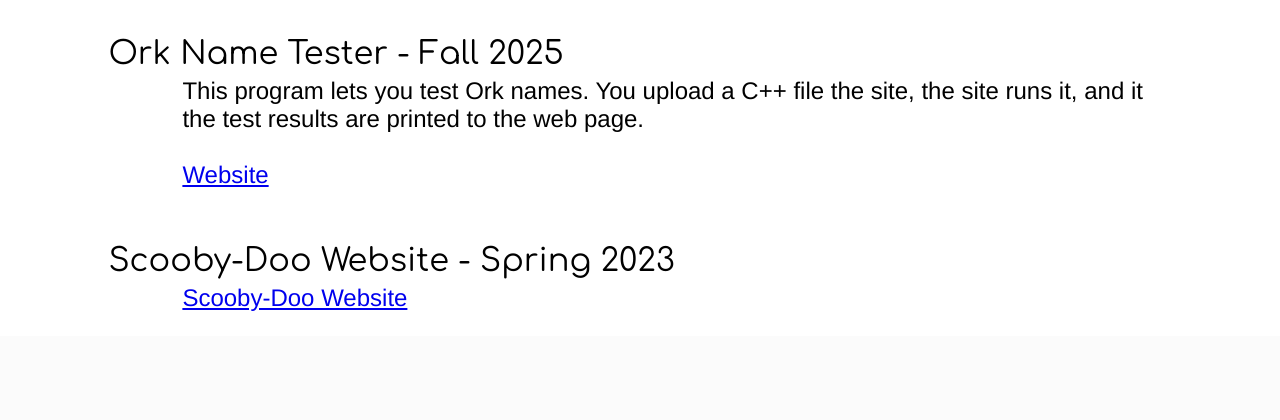
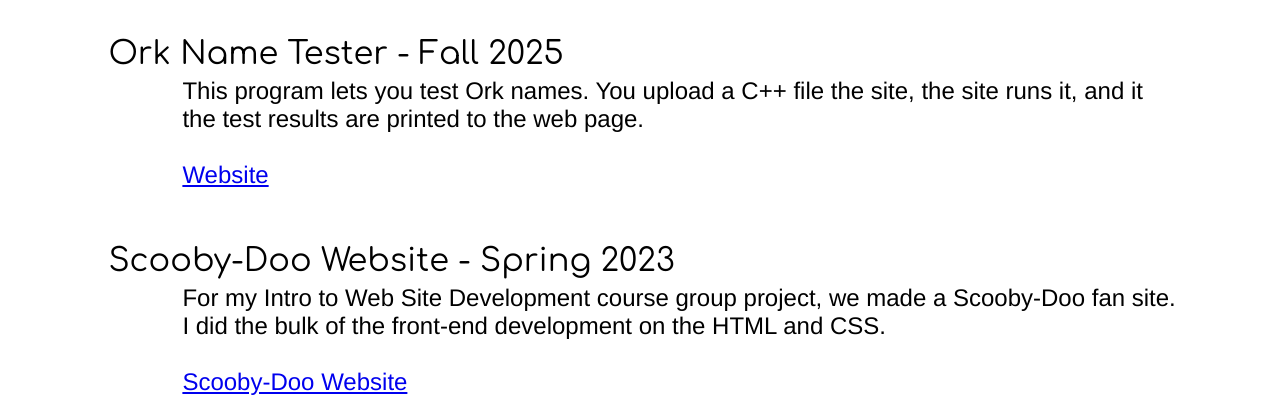
Before and after one commit to jonasgordonhemmett-tech/jonasgordonhemmett-tech.github.io, a PHP site: page /projects.html in a window 1280 px wide. Shown: the part 1240-1660 px from the top of the page. Before the commit the page ends 1551 px from the top, so only its background shows below. Run offline with PHP 8.4, Linux system fonts and the light colour scheme.

Commit message:
SHowcase

```diff
--- a/css/projects.css
+++ b/css/projects.css
@@ -16,7 +16,6 @@ main{
 
 .carouselText p{
     flex:1 1 600px;
-    max-width: 600px;
     margin-right:12px;
 }
 @media (max-width: 13000px) {
--- a/projects.html
+++ b/projects.html
@@ -180,6 +180,8 @@
             <div>
                 <h2>Scooby-Doo Website - Spring 2023</h2>
                 <p>
+                    For my Intro to Web Site Development course group project, we made a Scooby-Doo fan site. I did the bulk of the front-end development on the HTML and CSS.<br>
+                    <br>
                     <a href="https://jhemmett.w3.uvm.edu/cs008/final_updated/index.php">Scooby-Doo Website</a>
                 </p>
             </div>
```
